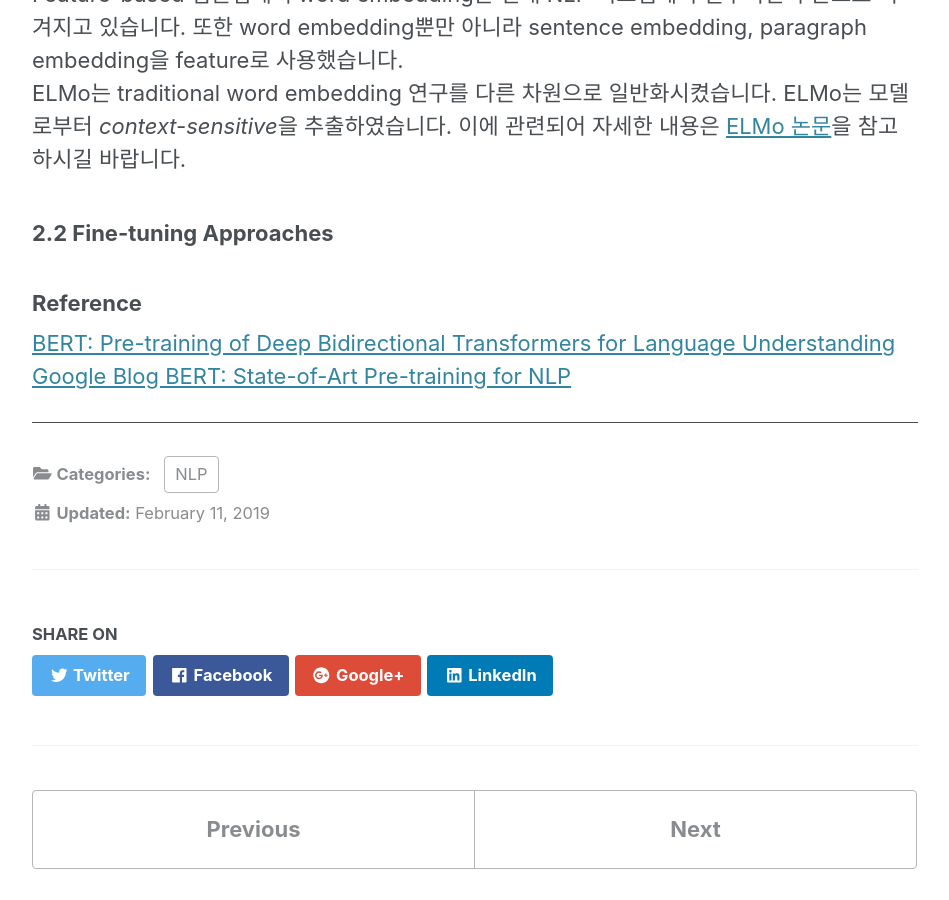
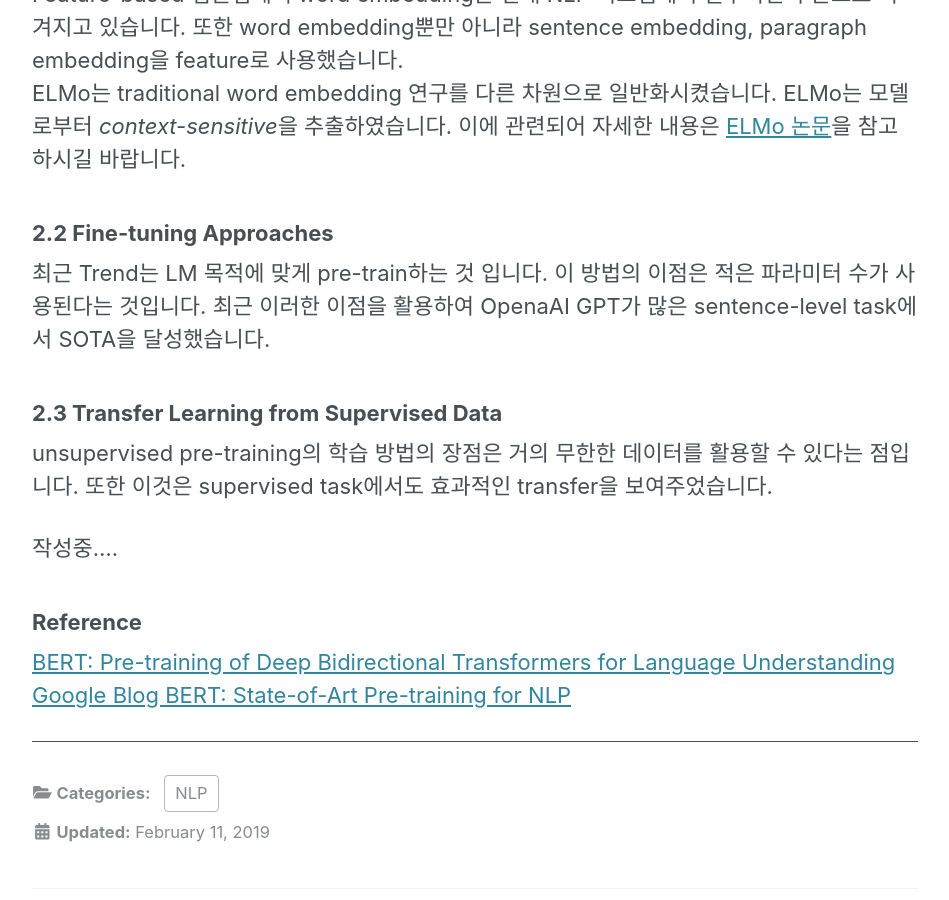
Before and after one commit to thisisiron/thisisiron.github.io, a Jekyll site: the page built from _posts/NLP/2019-02-11-BERT.md, in a window 1280 px wide and 900 px high, scrolled down 1980 px. Shown: the whole window, without its empty margins (290-1239 px from the left). Built offline with Jekyll 4.4.1, drawn with Linux system fonts in a browser that asks for light colours; cached includes are drawn as plain includes; nearby versions of some CDN libraries; comment, search, counter and statistics services are not loaded.

Commit message:
add bert post

```diff
--- a/_posts/NLP/2019-02-11-BERT.md
+++ b/_posts/NLP/2019-02-11-BERT.md
@@ -44,7 +44,13 @@ Feature-based 접근법에서 word embedding은 현대 NLP 시스템에서 필
 ELMo는 traditional word embedding 연구를 다른 차원으로  일반화시켰습니다. ELMo는 모델로부터 *context-sensitive*을 추출하였습니다. 이에 관련되어 자세한 내용은 [ELMo 논문](http://www.aclweb.org/anthology/N18-1202)을 참고하시길 바랍니다.
 
 ### 2.2 Fine-tuning Approaches
+최근 Trend는 LM 목적에 맞게 pre-train하는 것 입니다. 이 방법의 이점은 적은 파라미터 수가 사용된다는 것입니다. 최근 이러한 이점을 활용하여 OpenaAI GPT가 많은 sentence-level task에서 SOTA을 달성했습니다.
 
+### 2.3 Transfer Learning from Supervised Data
+unsupervised pre-training의 학습 방법의 장점은 거의 무한한 데이터를 활용할 수 있다는 점입니다. 또한 이것은 supervised task에서도 효과적인 transfer을 보여주었습니다.
+
+
+작성중....
 
 
 ### Reference
```
